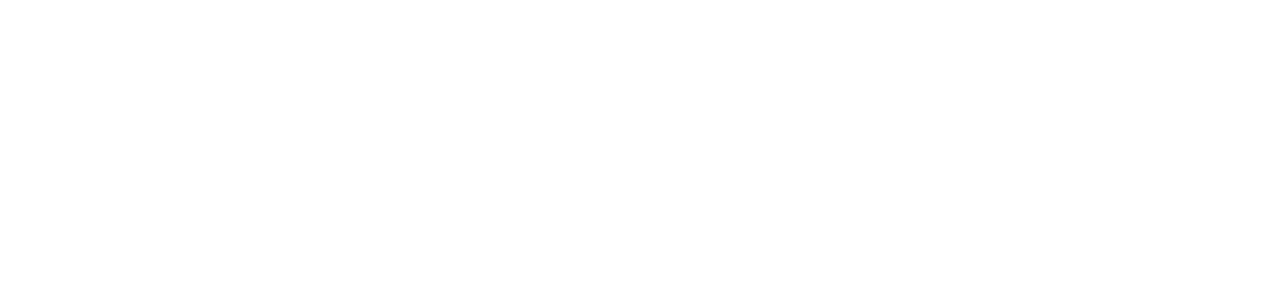
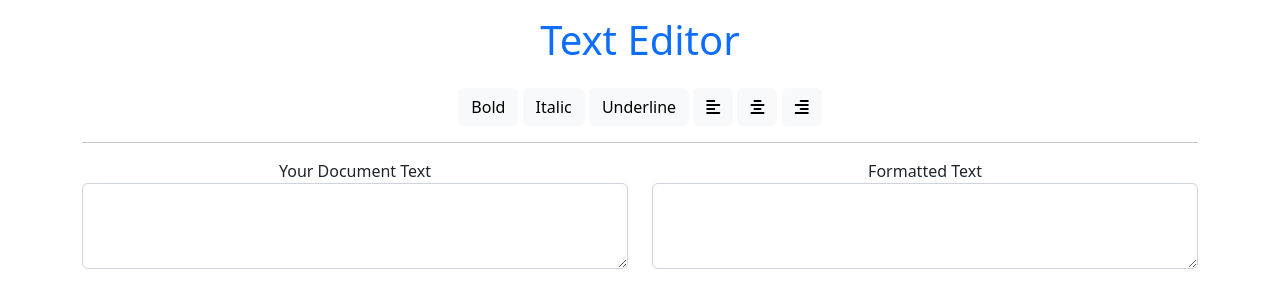
Before and after one commit to DMGamage/SimpleTextEditor, a plain HTML site: page index.html in a window 1280 px wide. Drawn offline with nearby package versions, Linux system fonts and the light colour scheme.

Commit message:
finish html basic parts

```diff
--- a/index.html
+++ b/index.html
@@ -4,9 +4,55 @@
     <meta charset="UTF-8">
     <meta http-equiv="X-UA-Compatible" content="IE=edge">
     <meta name="viewport" content="width=device-width, initial-scale=1.0">
+    <link href="https://cdn.jsdelivr.net/npm/bootstrap@5.2.3/dist/css/bootstrap.min.css" rel="stylesheet" integrity="sha384-rbsA2VBKQhggwzxH7pPCaAqO46MgnOM80zW1RWuH61DGLwZJEdK2Kadq2F9CUG65" crossorigin="anonymous">
+    <script src="https://kit.fontawesome.com/c939d0e917.js" crossorigin="anonymous"></script>
+    <link href="style.css" rel="stylesheet" type="text/css">
+    <script href=defer src="index.js"></script>
     <title>Simple Text Editor</title>
 </head>
-<body>
+<body class="text-center container">
+    <main>
+        <h1 class="banner p-3 text-primary">Text Editor</h1>
+        <div class="row">
+            <div class="col">
+                <button id="bold" type="button" class="btn btn-light">Bold</button>
+                <button id="italic" type="button" class="btn btn-light">Italic</button>
+                <button id="underline" type="button" class="btn btn-light">Underline</button>
+                <button id="left-align" type="button" class="btn btn-light"><i class="fas fa-align-left"></i></button>
+                <button id="center-align" type="button" class="btn btn-light"><i class="fas fa-align-center"></i></button>
+                <button id="right-align" type="button" class="btn btn-light"><i class="fas fa-align-right"></i></button>
+            </div>
+        </div>
+
+        <hr />
+        <div class="row editor">
+            <div class="col">
+                <div class="form-group">
+                    <label for="text-input">Your Document Text</label>
+                    <textarea class="form-control" id="text-input" rows="3"></textarea>
+
+                </div>
+
+            </div>
+
+            <div class="col">
+                <div class="form-group">
+                    <label for="text-input">Formatted Text</label>
+                    <textarea class="form-control" id="text-output" rows="3"></textarea>
+
+                </div>
+
+            </div>
+
+        </div>
+
+
+
+
+
+
+
+    </main>
 
 </body>
 </html>
```
